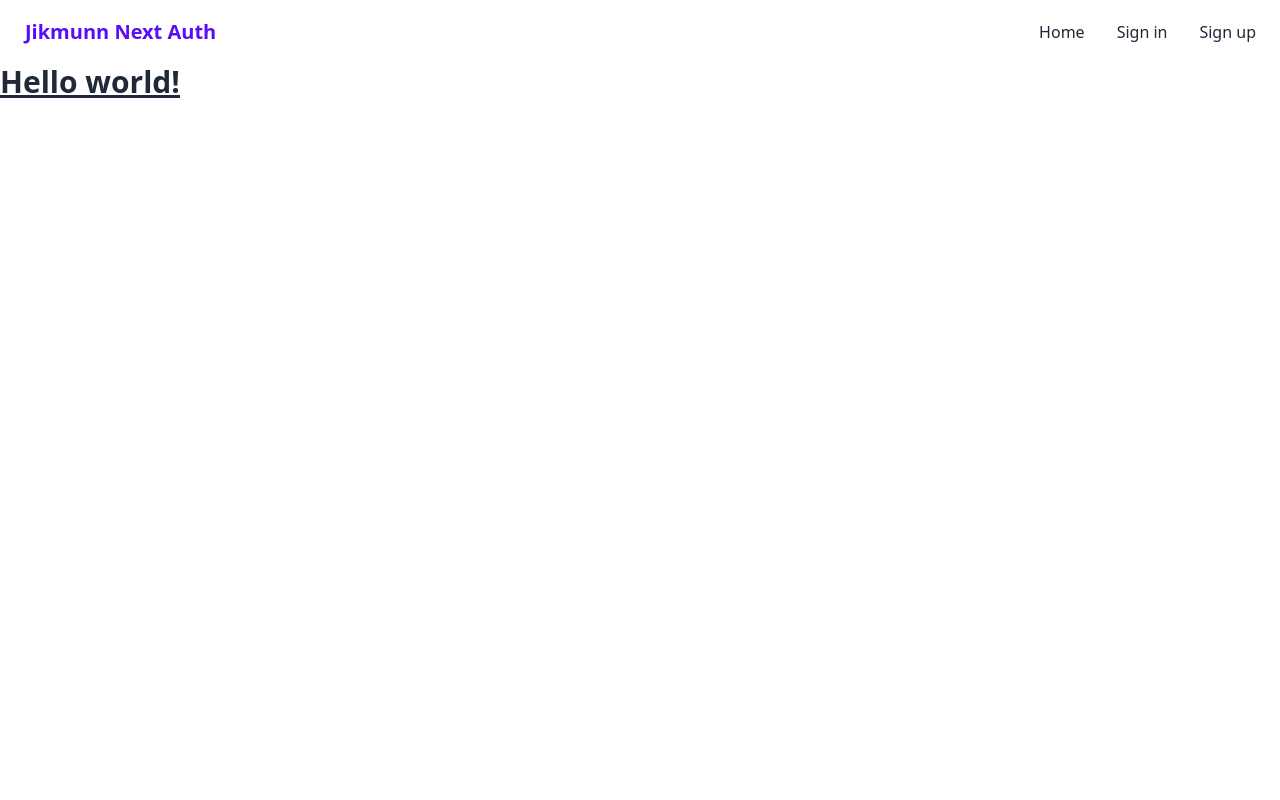
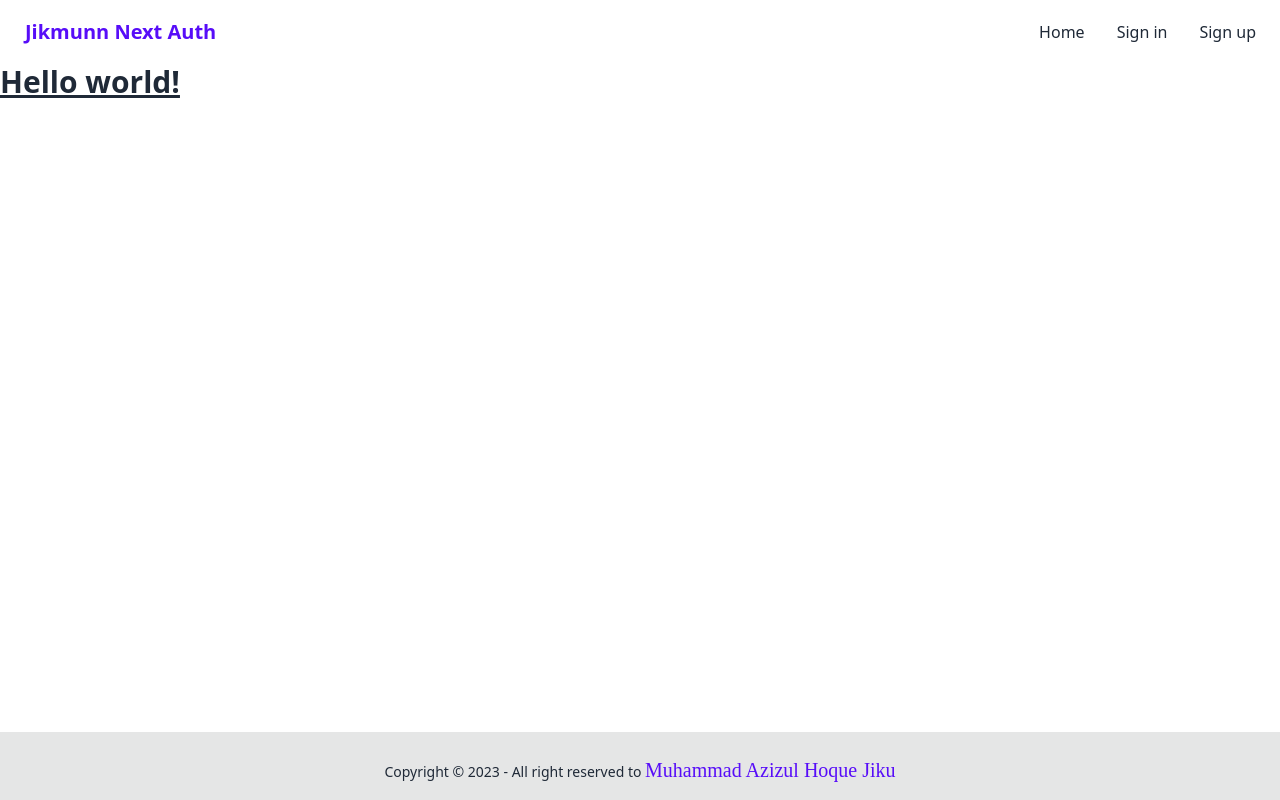
Before and after one commit to muhammad-jiku/jikmunn-next-auth-app, a Next.js app: page / in a window 1280 px wide. Built offline with nearby package versions, Linux system fonts and the light colour scheme.

Commit message:
footer modified

```diff
--- a/app/layout.js
+++ b/app/layout.js
@@ -1,3 +1,4 @@
+import Footer from '@/components/Shared/Footer/Footer';
 import Navbar from '@/components/Shared/Navbar/Navbar';
 import '../styles/globals.css';
 
@@ -8,6 +9,7 @@ export default function RootLayout({ children }) {
       <body className="flex flex-col min-h-screen">
         <Navbar />
         {children}
+        <Footer />
       </body>
     </html>
   );
--- a/components/Layout/Layout.jsx
+++ b/components/Layout/Layout.jsx
@@ -1,4 +1,5 @@
 import React from 'react';
+import Footer from '../Shared/Footer/Footer';
 import Navbar from '../Shared/Navbar/Navbar';
 
 const MainLayout = ({ children }) => {
@@ -6,6 +7,7 @@ const MainLayout = ({ children }) => {
     <div className="flex flex-col min-h-screen">
       <Navbar />
       {children}
+      <Footer />
     </div>
   );
 };
--- /dev/null
+++ b/components/Shared/Footer/Footer.jsx
@@ -0,0 +1,23 @@
+import React from 'react';
+
+const Footer = () => {
+  const year = new Date().getFullYear();
+  return (
+    <footer className="mt-auto pt-6 footer footer-center p-4 bg-base-300 text-base-content">
+      <div>
+        <p>
+          Copyright &copy; {year} - All right reserved to{' '}
+          <span
+            className="text-xs sm:text-sm md:text-xl text-primary"
+            style={{ fontFamily: 'Comfortaa' }}
+          >
+            {' '}
+            Muhammad Azizul Hoque Jiku{' '}
+          </span>
+        </p>
+      </div>
+    </footer>
+  );
+};
+
+export default Footer;
```
